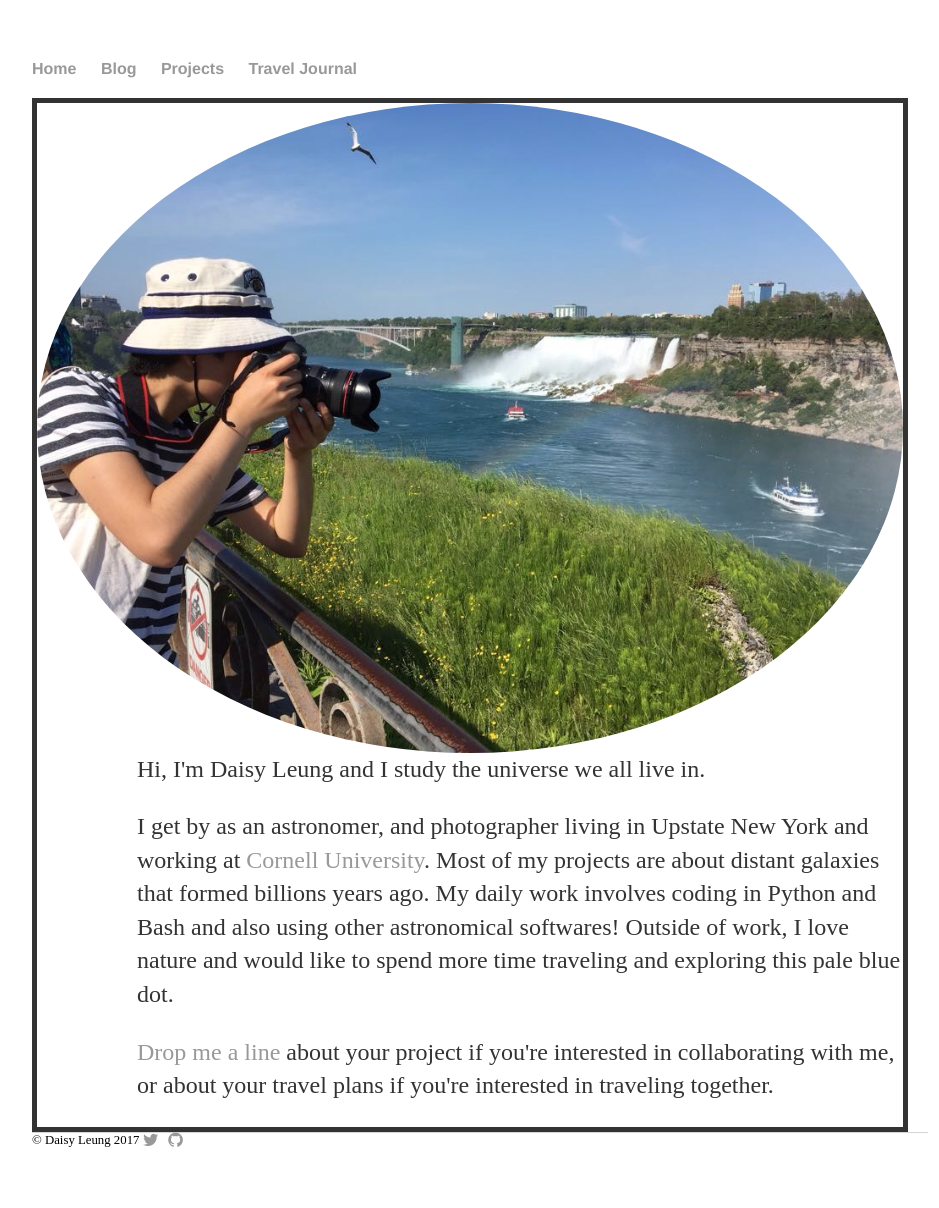
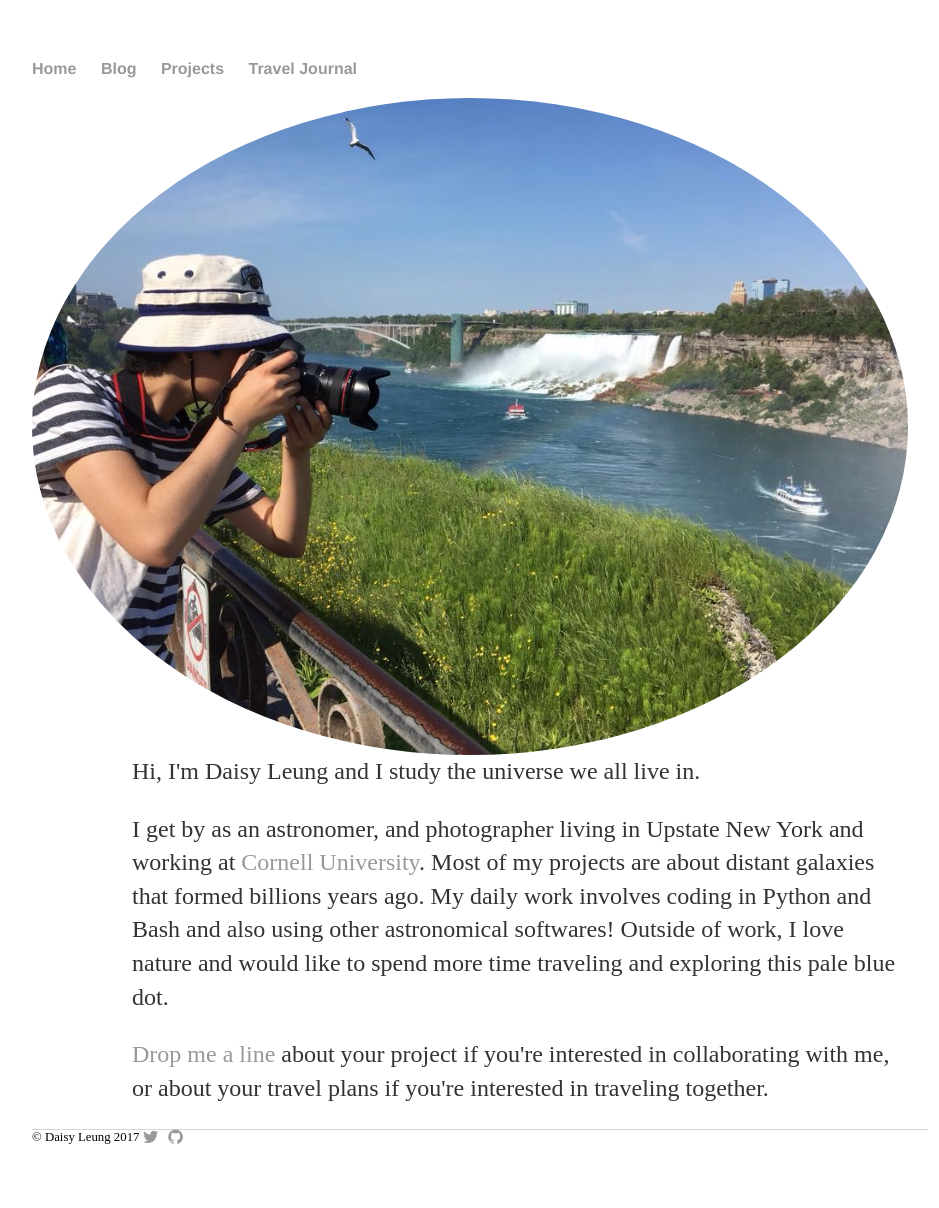
Before and after one commit to astro313/astro313.github.io, a Jekyll site: the page built from index.html, in a window 1280 px wide. Shown: the whole page, without its empty margins (160-1099 px from the left). Built offline with Jekyll 4.4.1, drawn with Linux system fonts in a browser that asks for light colours; nearby versions of some CDN libraries.

Commit message:
Update main.css

```diff
--- a/css/main.css
+++ b/css/main.css
@@ -45,7 +45,6 @@ img.rounded {
 
 .post-container {
     margin: 20px 20px 0 0;
-    border: 5px solid #333;
     overflow: auto
 }
 .post-thumb {
```
